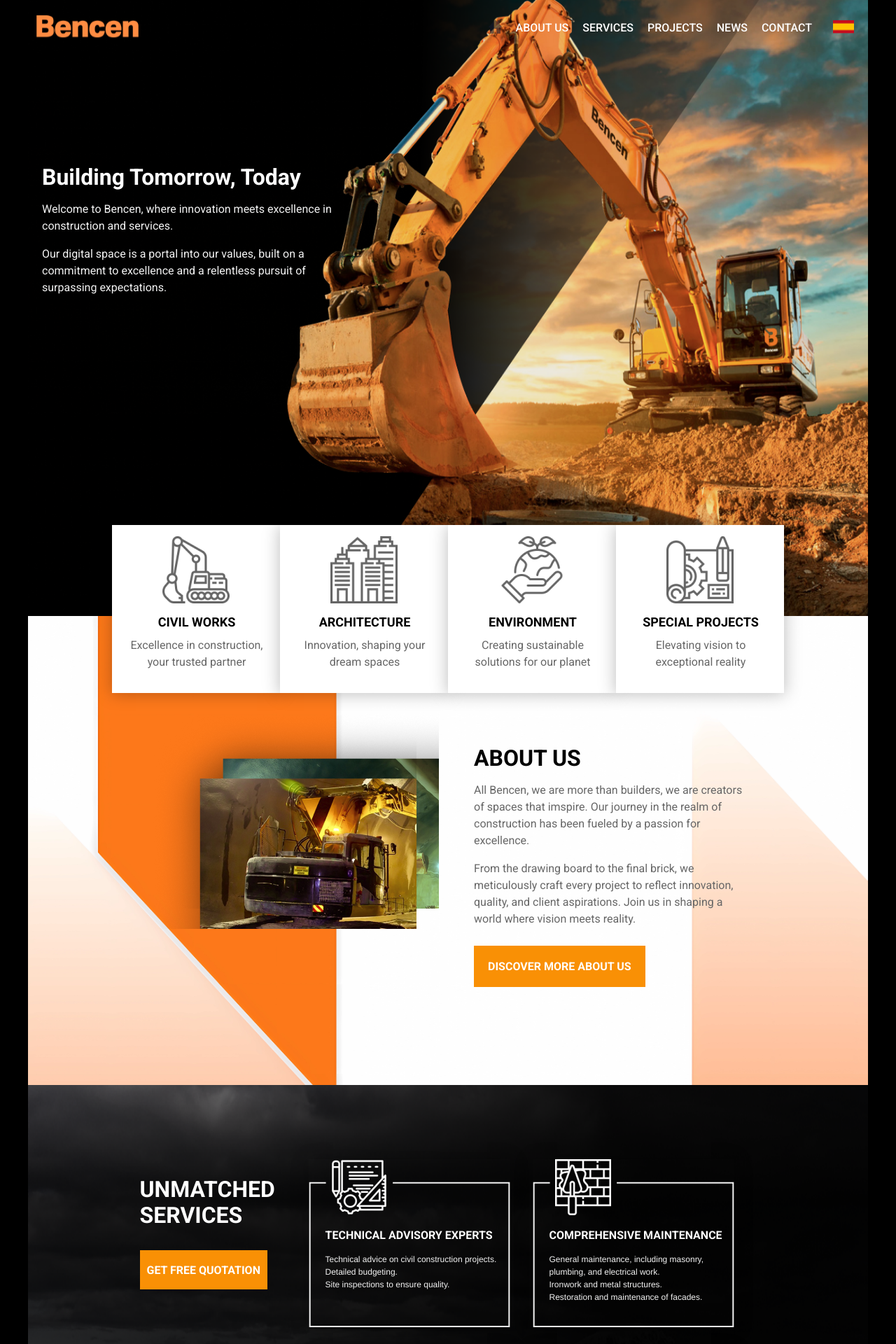
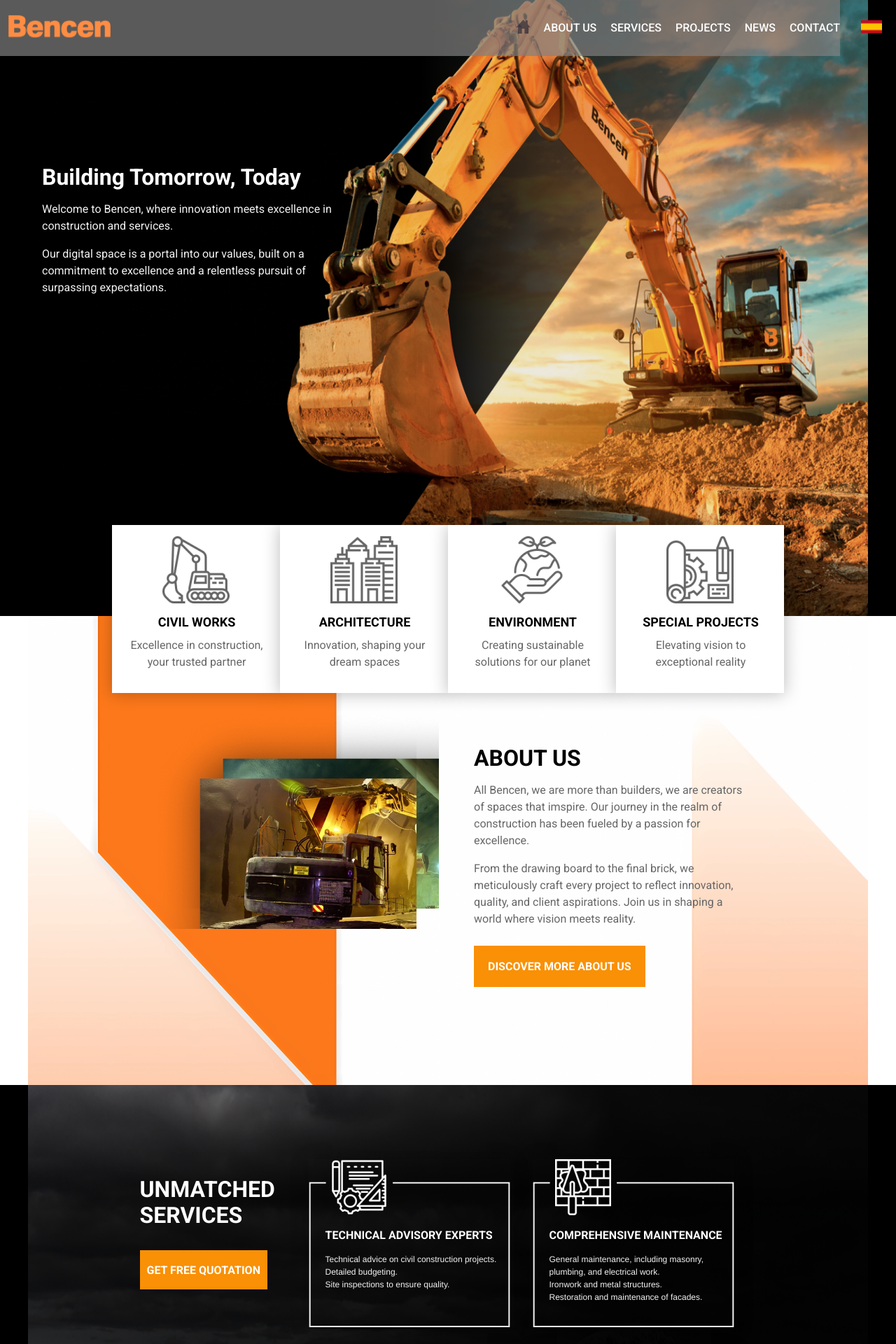
Before and after one commit to ipiccardo/bencen, a Next.js app: page /dashboard in a window 1280 px wide. Shown: the top 1920 px of the page at 70% size. Built offline with nearby package versions, Linux system fonts and the light colour scheme.

Commit message:
Se modifican los fondos de cada una de las secciones del home y se extiende el header al 100%

```diff
--- a/src/app/components/Header/header.module.css
+++ b/src/app/components/Header/header.module.css
@@ -4,7 +4,7 @@
   gap: 1rem;
   list-style: none;
   align-items: center;
-  max-width: 1200px;
+  /* max-width: 1200px; */
   margin: 0 auto;
   z-index: 1;
   background-color: transparent;
--- a/src/app/dashboard/page.tsx
+++ b/src/app/dashboard/page.tsx
@@ -91,7 +91,7 @@
           <div className={classes.serviceCardContainer}>
             <ServiceCards />
           </div>
-          <section className={classes.secondSectionContainer}>
+          <section className={classes.secondSectionContainer} style={{ background: 'white' }}>
             <div className={`${classes.imageContainer} ${classes.secondImage}`}>
               <div className={classes.containerAbsolute}>
                 <div className={classes.aboutCardContainer}>
@@ -120,11 +120,9 @@
           </section>
           <section className={classes.threeSectionContainer}>
             <div
-              className={`${classes.imageContainer} ${classes.otherImage} ${
-                classes.paddingBottom
-              } ${pantallaMediana && classes.widthOutMarginTop} ${
-                pantallaMediana && classes.widthOutMarginTop
-              }`}
+              className={`${classes.imageContainer} ${classes.otherImage} ${classes.paddingBottom
+                } ${pantallaMediana && classes.widthOutMarginTop} ${pantallaMediana && classes.widthOutMarginTop
+                }`}
             >
               <div className={classes.containerAbsolute}>
                 <div className={classes.unmatchedServicesContainer}>
@@ -149,7 +147,7 @@
               </div>
             </div>
           </section>
-          <section className={classes.fourSectionContainer}>
+          <section className={classes.fourSectionContainer} style={{ background: 'white' }}>
             <div className={`${classes.imageContainer} ${classes.otherImage}`}>
               <div className={classes.containerAbsolute}>
                 <div className={classes.clientCardContainer}>
@@ -207,7 +205,7 @@
               </div>
             </div>
           </section>
-          <section className={classes.sixSectionContainer}>
+          <section className={classes.sixSectionContainer} style={{ background: 'white' }}>
             <div className={`${classes.imageContainer} ${classes.otherImage}`}>
               <div className={classes.containerAbsolute}>
                 <div
```
Also changed, not shown: src/app/dashboard/page.module.css (indentation only).
